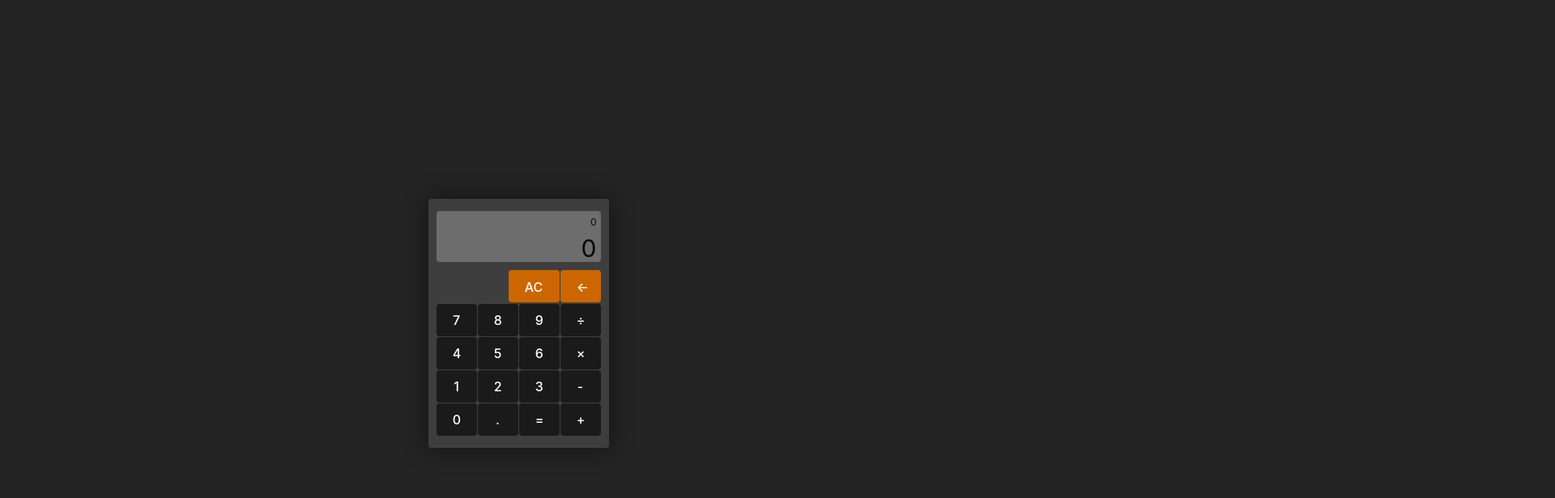
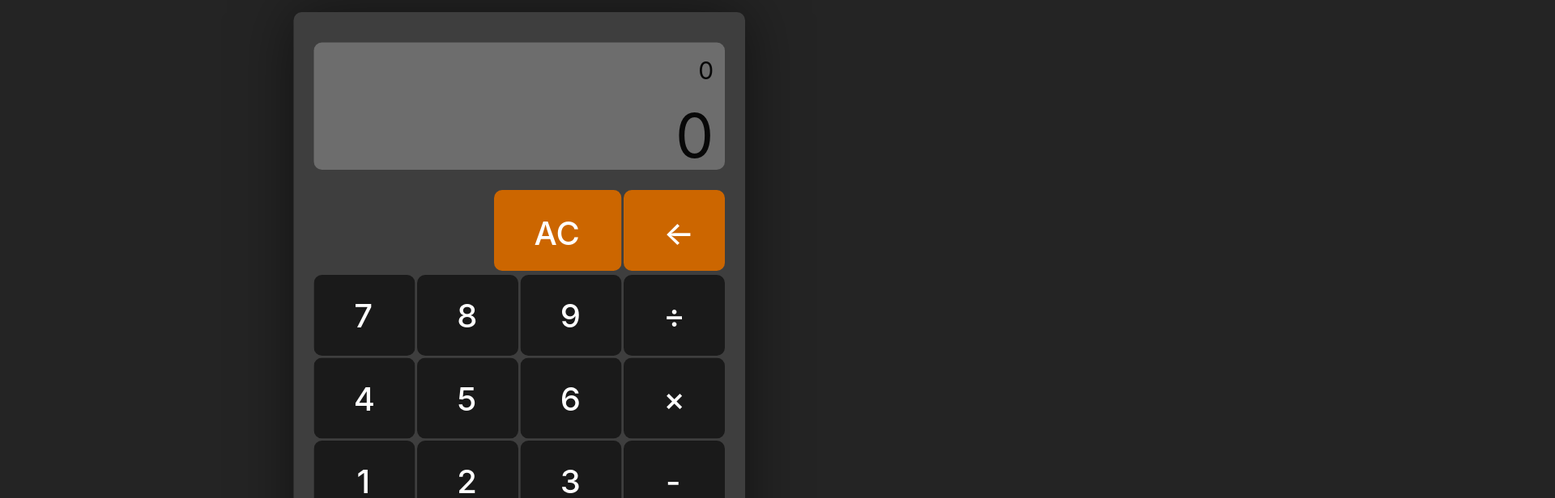
Before and after one commit to jacob9301/calculate-it, a React (Vite) app: page / in a window 1280 px wide. Shown: the top 616 px of the page at 81% size, 1920 px wide, since content can reach past the window. Built offline with nearby package versions, Linux system fonts and the light colour scheme.

Commit message:
modified:   src/index.css

```diff
--- a/src/index.css
+++ b/src/index.css
@@ -2,6 +2,10 @@
   font-family: Inter, system-ui, Avenir, Helvetica, Arial, sans-serif;
   line-height: 1.5;
   font-weight: 400;
+
+  transform: scale(2.5);
+  transform-origin: center;
+  overflow:hidden;
 
   color-scheme: light dark;
   color: rgba(255, 255, 255, 0.87);
```
